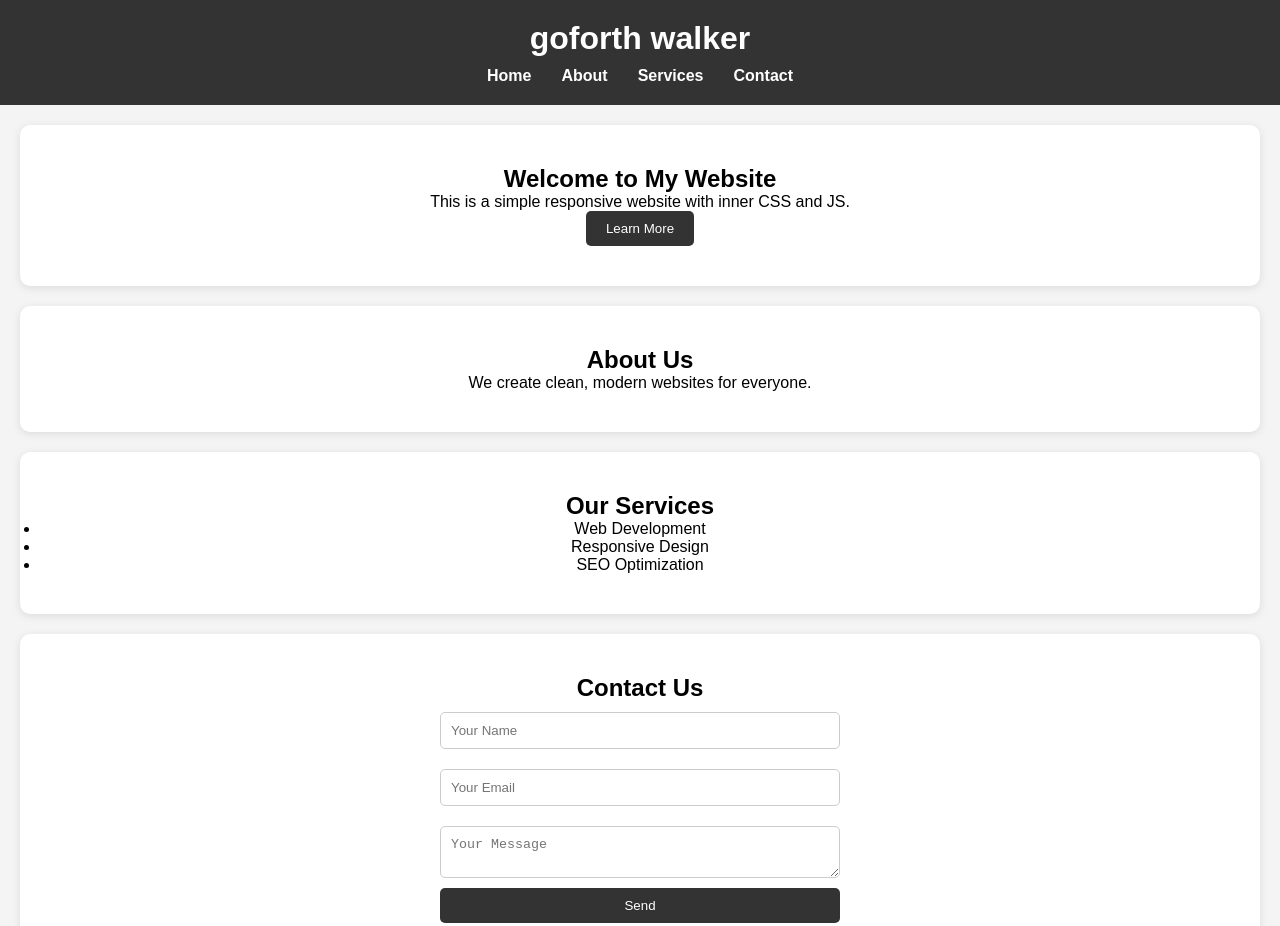
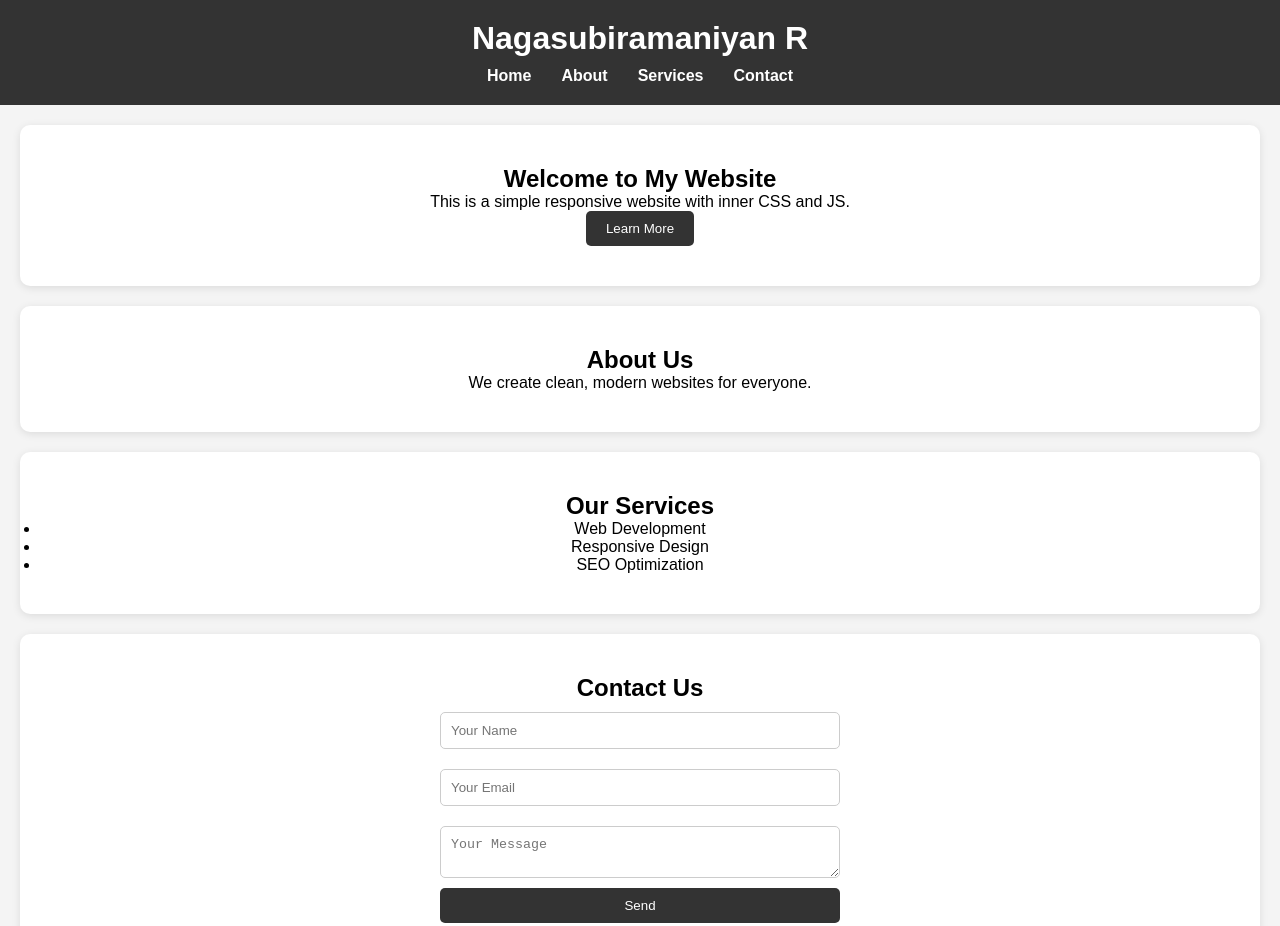
Before and after one commit to 23ECE094/nagas, a plain HTML site: page index.html in a window 1280 px wide. Shown: the top 926 px of the page. Drawn offline with Linux system fonts and the light colour scheme.

Commit message:
Update index.html

```diff
--- a/index.html
+++ b/index.html
@@ -92,7 +92,7 @@
 <body>
 
     <header>
-        <h1>goforth walker</h1>
+        <h1>Nagasubiramaniyan R</h1>
         <nav>
             <ul>
                 <li><a href="#home">Home</a></li>
```
